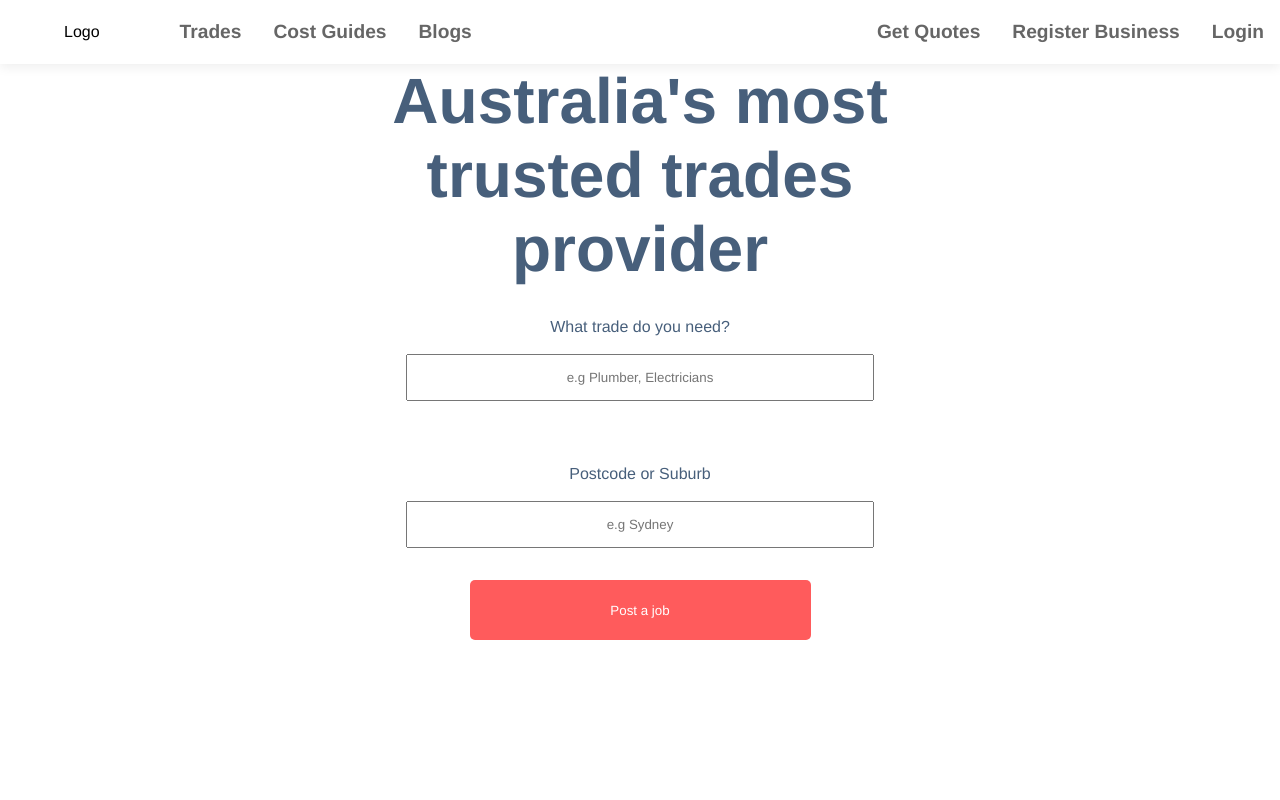
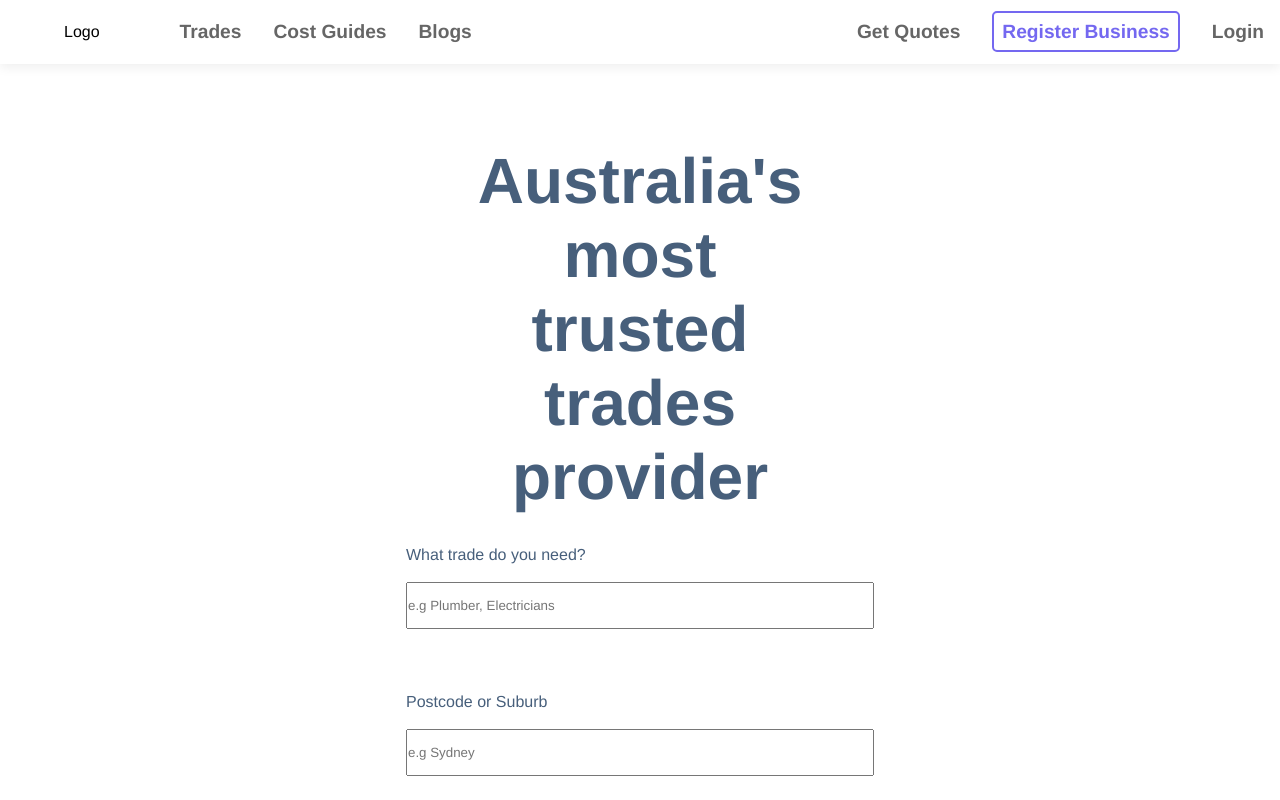
Before and after one commit to mcdylanb/hiretrades-copy, a Vue app: page / in a window 1280 px wide. Shown: the top 800 px of the page. Built offline with nearby package versions, Linux system fonts and the light colour scheme.

Commit message:
Adjusts stlye in action button class

```diff
--- a/src/App.vue
+++ b/src/App.vue
@@ -38,6 +38,7 @@ export default {
 * {
   margin: 0;
   padding: 0;
+  --fourth-color: #e6eaee;
   --main-color: #475f7b;
   --sec-color: #ff5b5c;
   --third-color: #7468f0;
--- a/src/components/Hero.vue
+++ b/src/components/Hero.vue
@@ -22,9 +22,6 @@ export default {
 
 <style scoped>
 *{
-    --main-color: #475f7b;
-    --sec-color: #ff5b5c;
-    font-family: Rubik,Helvetica,Arial,serif;
     text-align: center;
     display: flex;
     flex-direction: column;
@@ -33,6 +30,7 @@ export default {
 #hero {
     margin: 0 22rem;
     height: 100vh;
+    padding: 5rem;
     }
 h1, label {
     color: var(--main-color);
@@ -40,6 +38,9 @@ h1, label {
 h1 {
     font-size: 4rem;
     margin-bottom: 0;
+}
+label, input[type="text"] {
+    text-align: left;
 }
 input[type="text"]{
     width: 464px;
--- a/src/components/NavBar.vue
+++ b/src/components/NavBar.vue
@@ -12,7 +12,7 @@
       <div id="right-group">
         <ul>
           <li><a href="">Get Quotes</a></li>
-          <li class="action-button"><a href="">Register Business</a></li>
+          <li ><a href="" class="action-button">Register Business</a></li>
           <li><a href="">Login</a></li>
         </ul>
       </div>
@@ -40,8 +40,20 @@ header {
 .space-between {
   width: 100%;
   justify-content: space-between;
+  align-items: center;
   display: flex;
+}
+.action-button {
+  background-color: none;
+  color: var(--third-color);
+  border: 2px solid var(--third-color);
+  padding: 0.5rem;
+  border-radius: 5px;
+}
 
+.action-button:hover {
+    background-color: var(--third-color);
+    color: white;
 }
 
 a {
@@ -57,6 +69,7 @@ a:hover {
 
 #left-group ul {
   display: flex;
+  align-items: center;
 }
 ul li {
   list-style: none;
@@ -64,5 +77,6 @@ ul li {
 }
 #right-group ul {
   display: flex;
+  align-items: center;
 }
 </style>
```
Lines whose indentation alone changed are shown as unchanged.
